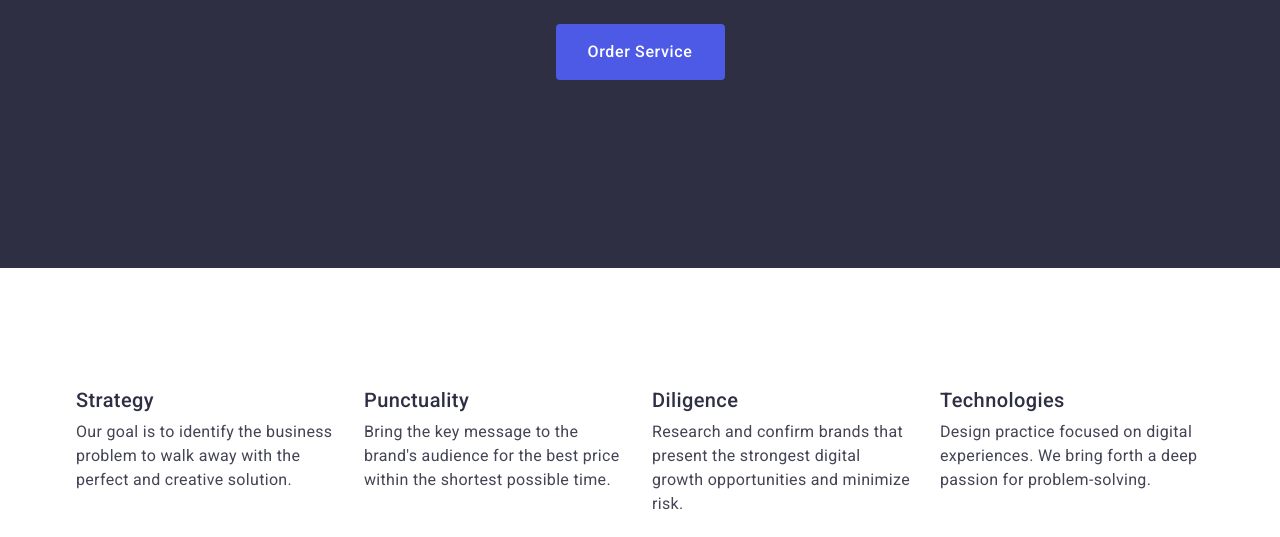
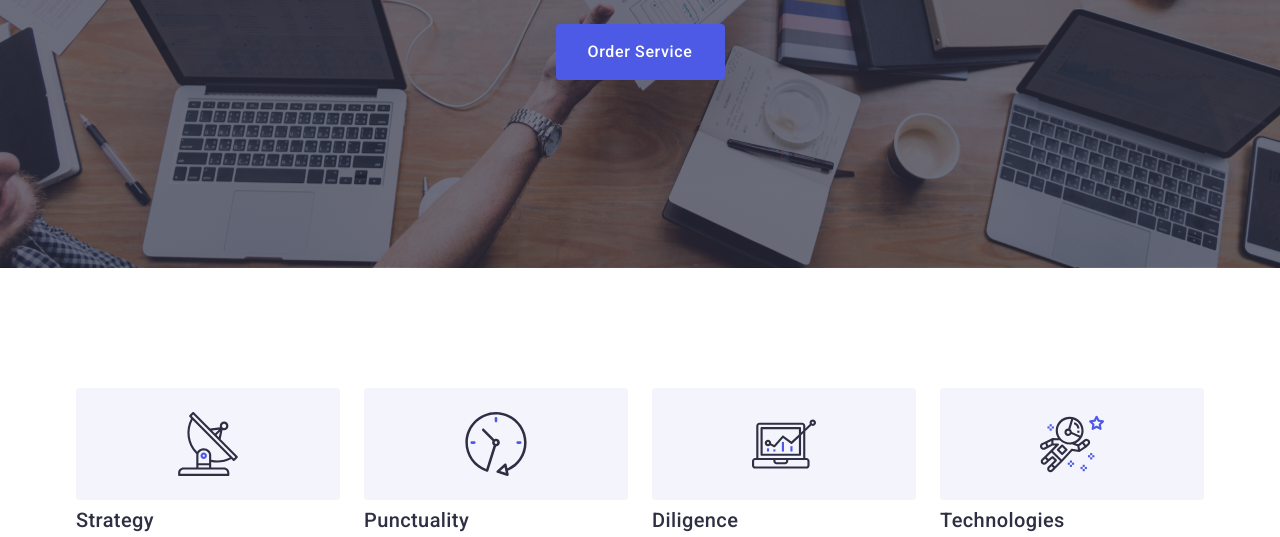
Before and after one commit to FunkeDer/goit-markup-hw-04, a plain HTML site: page index.html in a window 1280 px wide. Shown: the part 405-942 px from the top of the page. Drawn offline with nearby package versions, Linux system fonts and the light colour scheme; files whose address does not match are found by name.

Commit message:
third commit

```diff
--- a/css/style.css
+++ b/css/style.css
@@ -143,7 +143,7 @@ img {
   .hero{
     background-color: #2E2F42;
     padding: 188px 0;
-    background-image: linear-gradient(rgba(46, 47, 66, 0.7), rgba(46, 47, 66, 0.7)), url(../images/img-name.jpg);
+    background-image: linear-gradient(rgba(46, 47, 66, 0.7), rgba(46, 47, 66, 0.7)), url(../images/people-office-hero.jpg);
     max-width: 1440px;
     background-repeat: no-repeat;
     background-position: center;
@@ -190,6 +190,16 @@ img {
 
   .portfolio {
     background-color: #fff;
+  }
+
+  .portfolio-icon{
+    display: flex;
+    align-items: center;
+    justify-content: center;
+    height: 112px;
+    background-color: #F4F4FD;
+    border-radius: 4px;
+    margin-bottom: 8px;
   }
   .visually-hidden {
     position: absolute;
--- a/index.html
+++ b/index.html
@@ -49,27 +49,44 @@
                 <h2 class="visually-hidden portfolio-main-title">Portfolio</h2>
                 <ul class="portfolio-list list">
                     <li class="portfolio-list-item">
+                        <div class="portfolio-icon">
+                        <svg width="64" height="64">
+                            <use href="./images/icons.svg#satelite-icon"></use>
+                            </svg>
+                    </div>
                         <h3 class="portfolio-secondary-title">Strategy</h3>
                         <p class="portfolio-p">Our goal is to identify the business
                             problem to walk away with the perfect and creative solution.
                         </p>
                     </li>
                     <li class="portfolio-list-item">
-
+                        <div class="portfolio-icon">
+                            <svg width="64" height="64">
+                                <use href="./images/icons.svg#clock-icon"></use>
+                            </svg>
+                        </div>
                         <h3 class="portfolio-secondary-title">Punctuality</h3>
                         <p class="portfolio-p">Bring the key message to the brand's audience for the
                             best price within the shortest possible time.
                         </p>
                     </li>
                     <li class="portfolio-list-item">
-
+                       <div class="portfolio-icon">
+                        <svg width="64" height="64">
+                            <use href="./images/icons.svg#diagram-icon"></use>
+                        </svg>
+                       </div>
                         <h3 class="portfolio-secondary-title">Diligence</h3>
                         <p class="portfolio-p">Research and confirm brands that present the
                             strongest digital growth opportunities and minimize risk.
                         </p>
                     </li>
                     <li class="portfolio-list-item">
-
+                        <div class="portfolio-icon">
+                            <svg width="64" height="64" viewBox="0 0 64 64" >
+                                <use href="./images/icons.svg#astronaut-icon"></use>
+                            </svg>
+                        </div>
                         <h3 class="portfolio-secondary-title">Technologies</h3>
                         <p class="portfolio-p">Design practice focused on digital experiences. We
                             bring forth a deep passion for problem-solving.
```
Also changed, not shown: images/icons.svg (added), images/people-office-hero.jpg (added).
